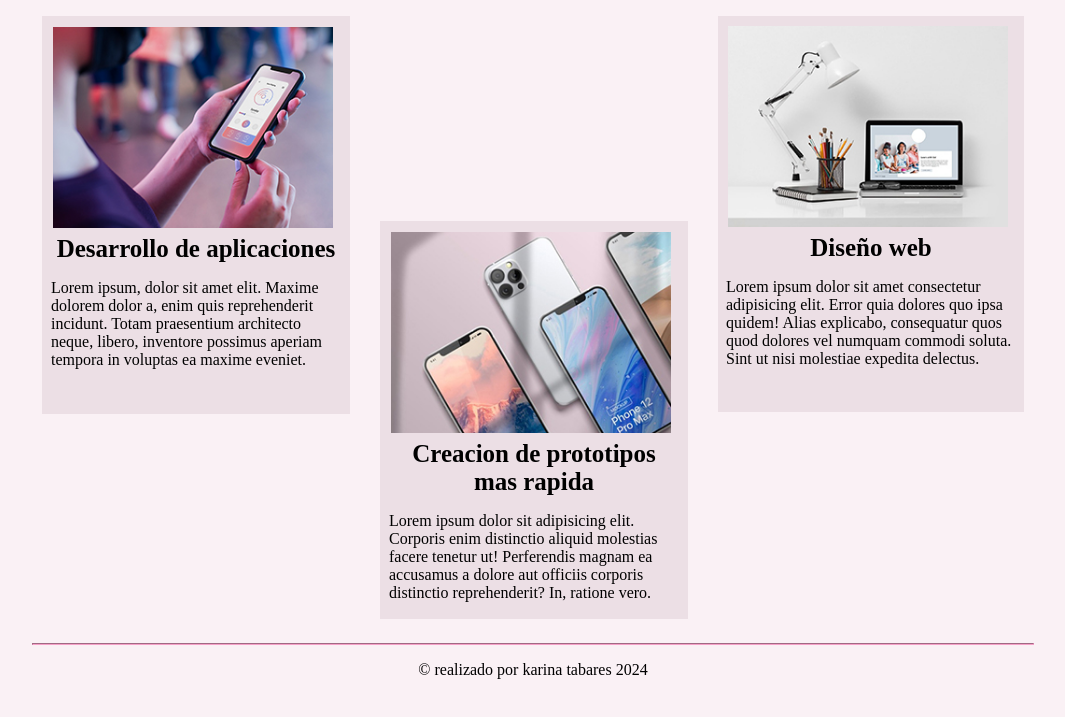
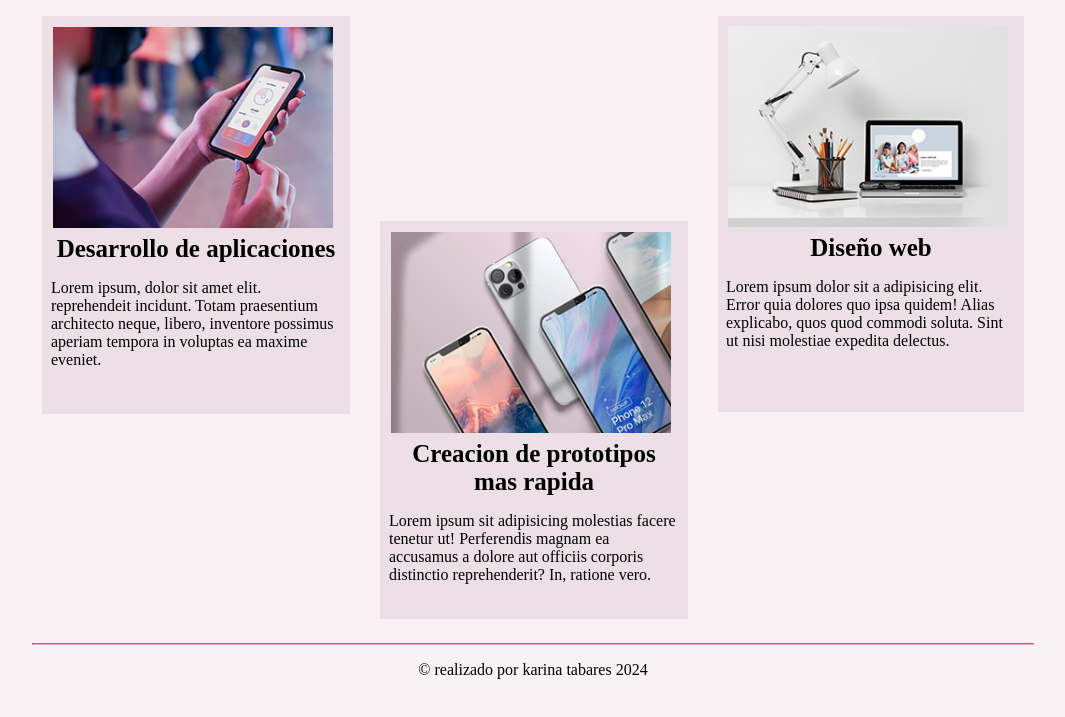
Before and after one commit to karinatabares1/practica, a plain HTML site: page index.html in a window 1280 px wide. Shown: the part 79-796 px from the top of the page, without its empty margins (107-1172 px from the left). Drawn offline with Linux system fonts and the light colour scheme.

Commit message:
cambio 3

```diff
--- a/index.html
+++ b/index.html
@@ -13,17 +13,17 @@
     <div class="cajaUno">
         <img src="images/01.jpg"  id="imagenes" alt="imagen uno">
         <h2 class="subtitulo">Desarrollo de aplicaciones</h2>
-        <p>Lorem ipsum, dolor sit amet elit. Maxime dolorem dolor a, enim quis reprehenderit incidunt. Totam praesentium architecto neque, libero, inventore possimus aperiam tempora in voluptas ea maxime eveniet.</p>
+        <p>Lorem ipsum, dolor sit amet elit. reprehendeit incidunt. Totam praesentium architecto neque, libero, inventore possimus aperiam tempora in voluptas ea maxime eveniet.</p>
     </div>
     <div class="cajaDos">
         <img src="images/02.jpg"  id="imagenes" alt="imagen dos">
         <h2 class="subtitulo">Creacion de prototipos<br> mas rapida</h2>
-        <p>Lorem ipsum dolor sit adipisicing elit. Corporis enim distinctio aliquid molestias facere tenetur ut! Perferendis magnam ea accusamus a dolore aut officiis corporis distinctio reprehenderit? In, ratione vero.</p>
+        <p>Lorem ipsum sit adipisicing  molestias facere tenetur ut! Perferendis magnam ea accusamus a dolore aut officiis corporis distinctio reprehenderit? In, ratione vero.</p>
     </div>
     <div class="cajaTres">
         <img src="images/03.jpg"  id="imagenes" alt="imagen tres">
         <h2 class="subtitulo">Diseño web</h2>
-        <p>Lorem ipsum dolor sit amet consectetur adipisicing elit. Error quia dolores quo ipsa quidem! Alias explicabo, consequatur quos quod dolores vel numquam commodi soluta. Sint ut nisi molestiae expedita delectus.</p>
+        <p>Lorem ipsum dolor sit a adipisicing elit. Error quia dolores quo ipsa quidem! Alias explicabo, quos quod commodi soluta. Sint ut nisi molestiae expedita delectus.</p>
     </div>
 
  </div>
```
